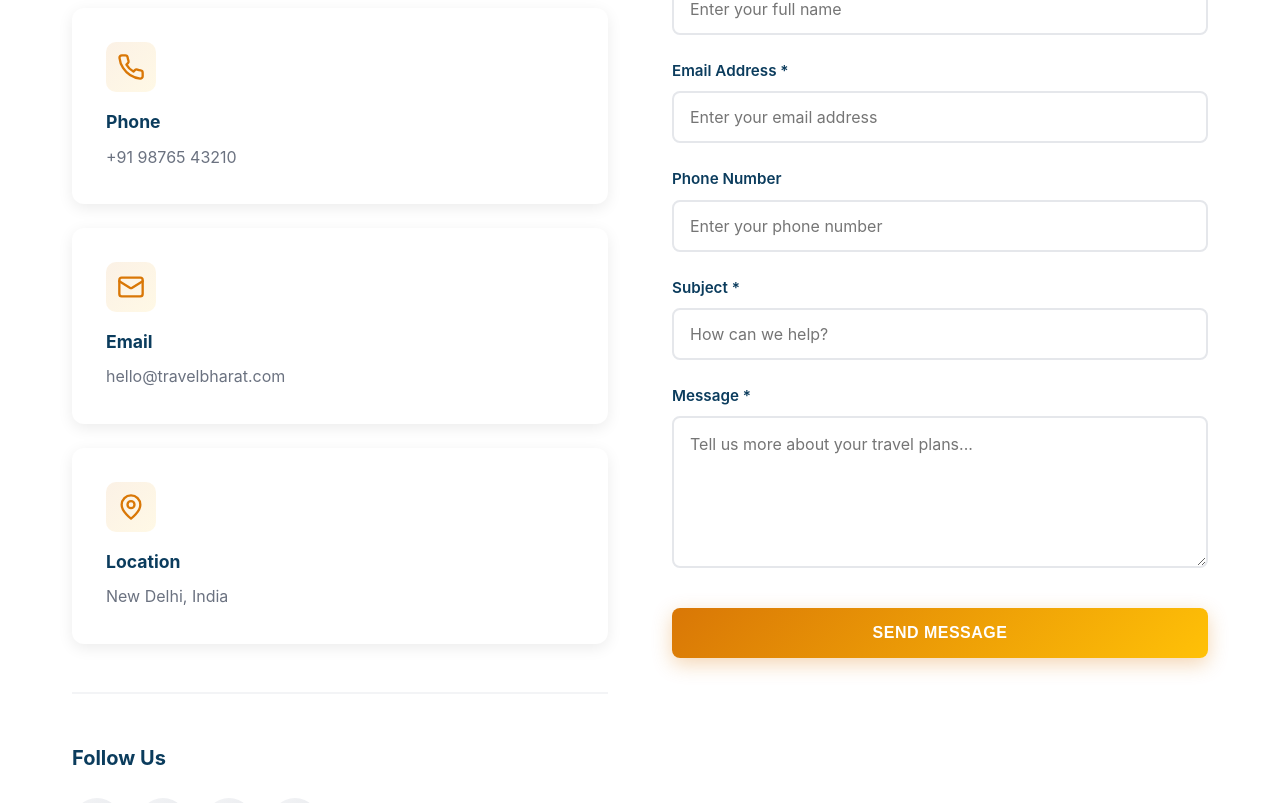
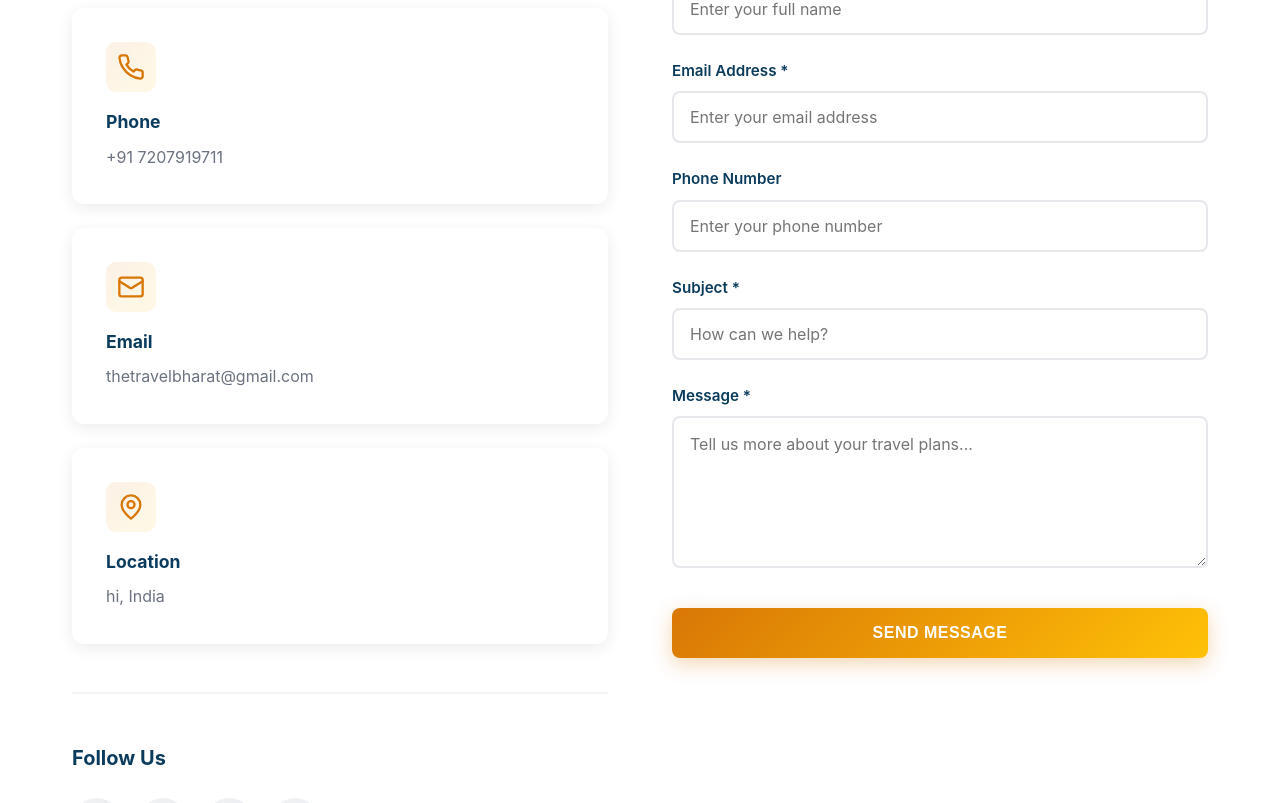
Before and after one commit to Sinaz-Afrin/Travel-Bharat, a React (Vite) app: page /contact in a window 1280 px wide. Shown: the part 668-1471 px from the top of the page. Built offline with nearby package versions, Linux system fonts and the light colour scheme; no server answers.

Commit message:
edited contact info

```diff
--- a/src/pages/ContactPage.jsx
+++ b/src/pages/ContactPage.jsx
@@ -22,30 +22,30 @@ const ContactPage = () => {
       id: 1,
       icon: Phone,
       title: 'Phone',
-      content: '+91 98765 43210',
-      link: 'tel:+919876543210'
+      content: '+91 7207919711',
+      link: 'tel:+917207919711'
     },
     {
       id: 2,
       icon: Mail,
       title: 'Email',
-      content: 'hello@travelbharat.com',
-      link: 'mailto:hello@travelbharat.com'
+      content: 'thetravelbharat@gmail.com',
+      link: 'mailto:thetravelbharat@gmail.com'
     },
     {
       id: 3,
       icon: MapPin,
       title: 'Location',
-      content: 'New Delhi, India',
+      content: 'hi, India',
       link: '#'
     }
   ];
 
   const socialLinks = [
-    { id: 1, icon: Facebook, url: 'https://facebook.com/travelbharat', label: 'Facebook' },
-    { id: 2, icon: Twitter, url: 'https://twitter.com/travelbharat', label: 'Twitter' },
-    { id: 3, icon: Linkedin, url: 'https://linkedin.com/company/travelbharat', label: 'LinkedIn' },
-    { id: 4, icon: Instagram, url: 'https://instagram.com/travelbharat', label: 'Instagram' }
+    { id: 1, icon: Facebook, url: '#', label: 'Facebook' },
+    { id: 2, icon: Twitter, url: 'https://x.com/TheTravelBharat', label: 'Twitter' },
+    { id: 3, icon: Linkedin, url: '#', label: 'LinkedIn' },
+    { id: 4, icon: Instagram, url: 'https://www.instagram.com/thetravelbharat', label: 'Instagram' }
   ];
 
   const validateForm = () => {
```
